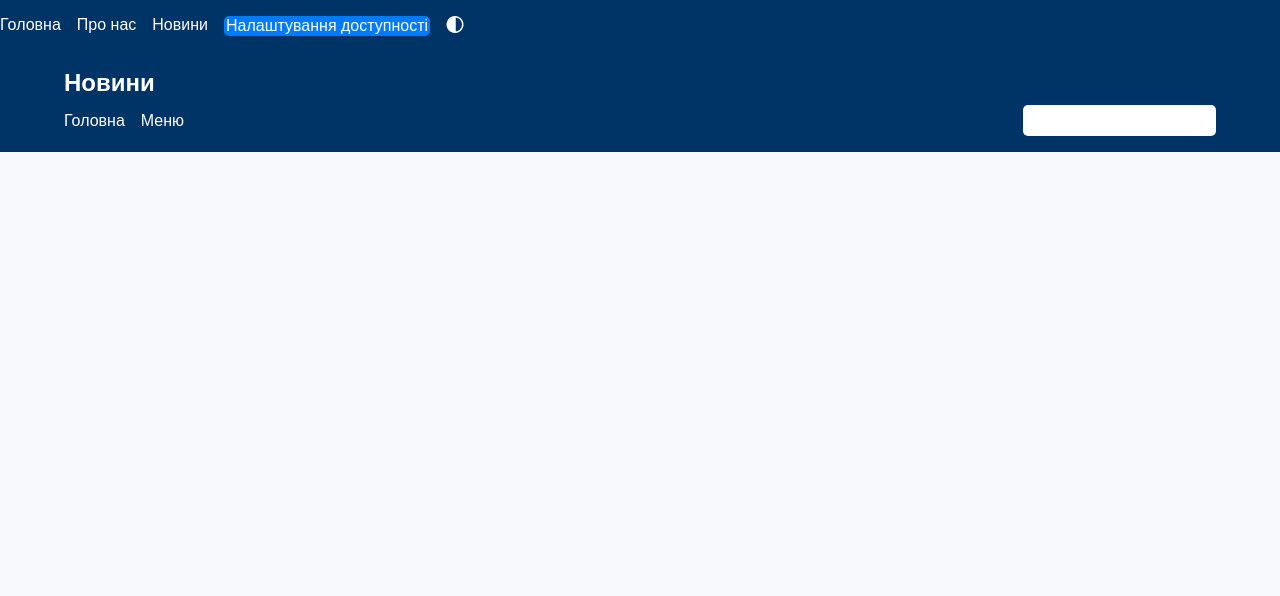
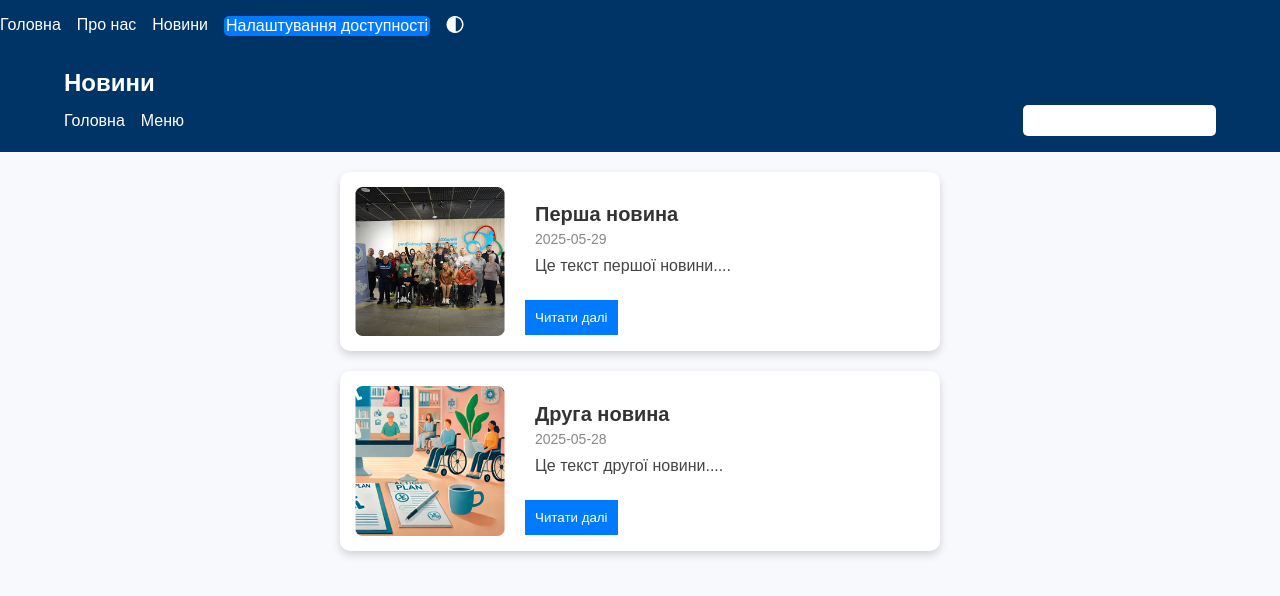
Before and after one commit to RomanTTTTT/WebProject, a React (Create React App) app: page /news in a window 1280 px wide. Shown: the top 596 px of the page. Built offline with nearby package versions, Linux system fonts and the light colour scheme; data requests are answered from the project's data file.

Commit message:
greatly improved news page using json-server

```diff
--- /dev/null
+++ b/db.json
@@ -0,0 +1,18 @@
+{
+    "news": [
+        {
+            "id": 1,
+            "image": "/news_img/news-1.png",
+            "title": "Перша новина",
+            "date": "2025-05-29",
+            "text": "Це текст першої новини."
+        },
+        {
+            "id": 2,
+            "image": "/news_img/news-2.png",
+            "title": "Друга новина",
+            "date": "2025-05-28",
+            "text": "Це текст другої новини."
+        }
+    ]
+}
--- a/src/pages/News.js
+++ b/src/pages/News.js
@@ -1,7 +1,15 @@
-import React from 'react';
-import './styles.css'
+import React, { useState, useEffect } from 'react';
+import './styles.css';
 
 function News({ darkMode }) {
+    const [news, setNews] = useState([]);
+
+    useEffect(() => {
+        fetch('http://localhost:3000/news') // Замініть URL на актуальний
+            .then(response => response.json())
+            .then(data => setNews(data))
+            .catch(error => console.error('Помилка отримання новин:', error));
+    }, []);
 
     return (
         <div className={darkMode ? "dark-theme" : "light-theme"}>
@@ -19,6 +27,26 @@ function News({ darkMode }) {
                     </nav>
                 </div>
             </header>
+
+            <main className="news-container">
+                {news.length === 0 ? (
+                    <p>Новин поки немає...</p>
+                ) : (
+                    news.map((item) => (
+                      <article key={item.id} className="news-item">
+                        <img src={item.image} alt={item.title} />
+                        <div className="news-content">
+                          <h2>{item.title}</h2>
+                          <p className="date">{item.date}</p>
+                          <p>{item.text.slice(0, 100)}...</p>
+                          <button className="read-more">Читати далі</button>
                         </div>
-    );}
-export default News
+                      </article>
+                    ))
+                )}
+            </main>
+        </div>
+    );
+}
+
+export default News;
--- a/src/pages/styles.css
+++ b/src/pages/styles.css
@@ -693,3 +693,80 @@ h2, h3 {
 .accessibility-button:hover {
   background-color: #0055cc;
 }
+
+.news-container {
+  display: flex;
+  flex-direction: column; /* Встановлюємо вертикальний напрямок */
+  align-items: center; /* Вирівнюємо по центру */
+  gap: 20px; /* Відстань між картками */
+  padding: 20px;
+}
+
+.news-item {
+  display: flex; /* Робимо картку гнучкою */
+  align-items: center; /* Вирівнюємо по вертикалі */
+  gap: 20px; /* Відступ між зображенням і текстом */
+  background: var(--card-bg, #fff);
+  border-radius: 10px;
+  overflow: hidden;
+  box-shadow: 0 4px 8px rgba(0, 0, 0, 0.15);
+  padding: 15px;
+  width: 100%;
+  max-width: 600px;
+}
+
+.news-item img {
+  width: auto; /* Зберігає оригінальну ширину */
+  height: auto; /* Зберігає оригінальну висоту */
+  max-width: 150px; /* Оптимальний розмір */
+  object-fit: contain; /* Забезпечує правильне масштабування */
+}
+
+.news-content {
+  flex: 1; /* Дає тексту можливість займати весь простір */
+}
+
+.read-more {
+  margin-top: 10px;
+  background: var(--button-bg, #007bff);
+  color: #fff;
+  padding: 10px;
+  border: none;
+  cursor: pointer;
+  transition: background 0.3s ease;
+}
+
+.read-more:hover {
+  background: var(--button-hover-bg, #0056b3);
+}
+
+.news-item h2 {
+  color:#007bff;
+  font-size: 20px;
+  margin: 15px 10px 5px;
+  color: var(--text-color, #333);
+}
+
+.news-item .date {
+  font-size: 14px;
+  color: var(--date-color, #888);
+  margin: 0 10px 10px;
+}
+
+.news-item p {
+  font-size: 16px;
+  margin: 0 10px 15px;
+  color: var(--text-color, #444);
+}
+
+.dark-theme .news-container {
+  background-color: #121212;
+}
+
+.dark-theme .news-item {
+  background-color: #1a1a1a;
+}
+
+.dark-theme body {
+  background-color: #121212 !important;
+}
```
Also changed, not shown: public/news_img/news-1.png (added), public/news_img/news-2.png (added). Lines whose indentation alone changed are shown as unchanged.
